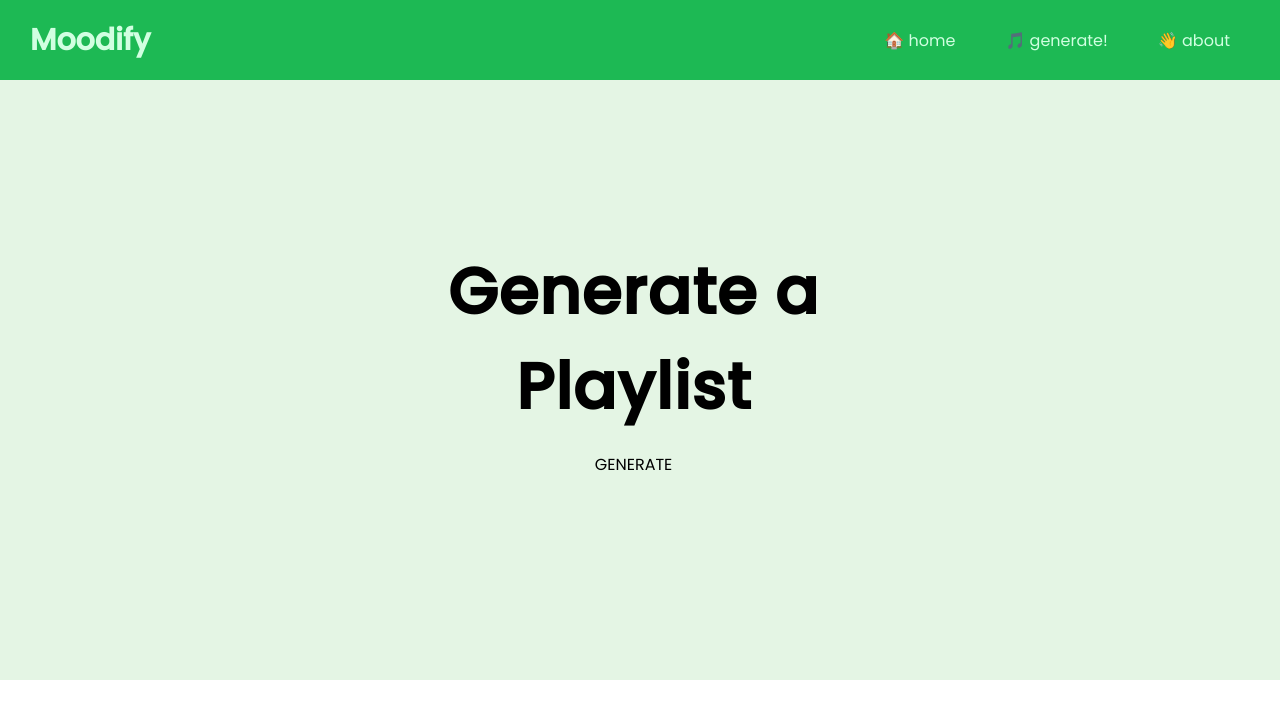
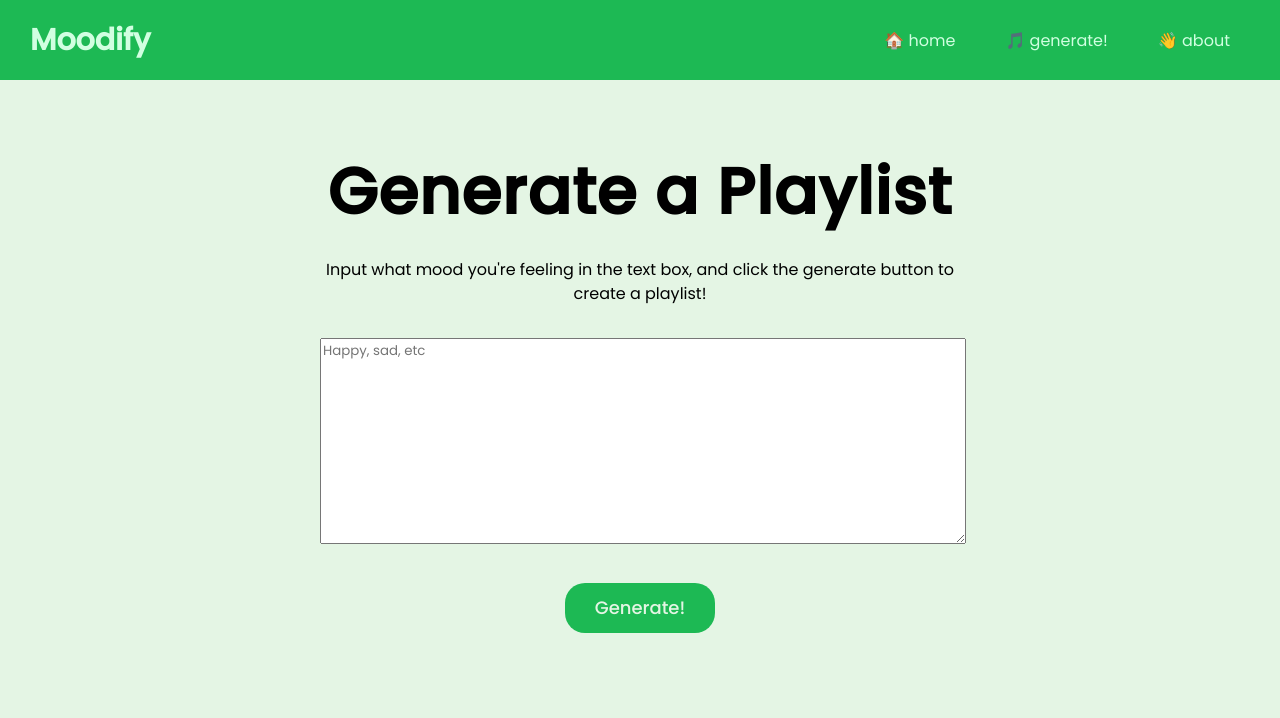
Before and after one commit to JensonChoi/moodify, a React (Create React App) app: page /generate in a window 1280 px wide. Shown: the top 718 px of the page. Built offline with nearby package versions, Linux system fonts and the light colour scheme.

Commit message:
added generate page frontend where you can input mood without connecting to back end

```diff
--- /dev/null
+++ b/src/components/MoodForm.js
@@ -0,0 +1,14 @@
+import React from 'react'
+import "../styles/MoodForm.css"
+
+const MoodForm = () => {
+  return (
+    <div>
+        <form>
+            <textarea className="mood-input" type='text' placeholder='Happy, sad, etc'></textarea>
+        </form>
+    </div>
+  )
+}
+
+export default MoodForm
--- a/src/pages/Generate.js
+++ b/src/pages/Generate.js
@@ -1,14 +1,22 @@
 import React from "react";
+
+import MoodForm from "../components/MoodForm.js"
+import Button from "../components/Button.js"
+
 import '../styles/Generate.css';
 import '../styles/global.css';
 
 function Generate() {
     return (
-        <div className="home-page">
-            <div className="main-section">
+        <div className="generate-page">
+            <div className="generate-main-section">
                 <h1 className="heading">Generate a Playlist</h1>
                 <div className="desc">
-                    GENERATE
+                    Input what mood you're feeling in the text box, and click the generate button to create a playlist!
+                </div>
+                <MoodForm/>
+                <div className='generate-button'>
+                    <Button name="Generate!"/>
                 </div>
             </div>
         </div>
--- a/src/styles/Generate.css
+++ b/src/styles/Generate.css
@@ -0,0 +1,18 @@
+.generate-page{
+    background-color: #E4F5E4;
+    height: calc(100vh - 80px);
+    width: 100vw;
+    display: flex;
+    justify-content: center;
+}
+.heading{
+    margin-top: 0;
+    padding-top: 1em;
+}
+
+.generate-main-section{
+    width: 50vw;
+}
+.generate-button{
+    margin:2em;
+}
--- /dev/null
+++ b/src/styles/MoodForm.css
@@ -0,0 +1,4 @@
+.mood-input{
+    width: 100%;
+    height: 25vh;
+}
```
